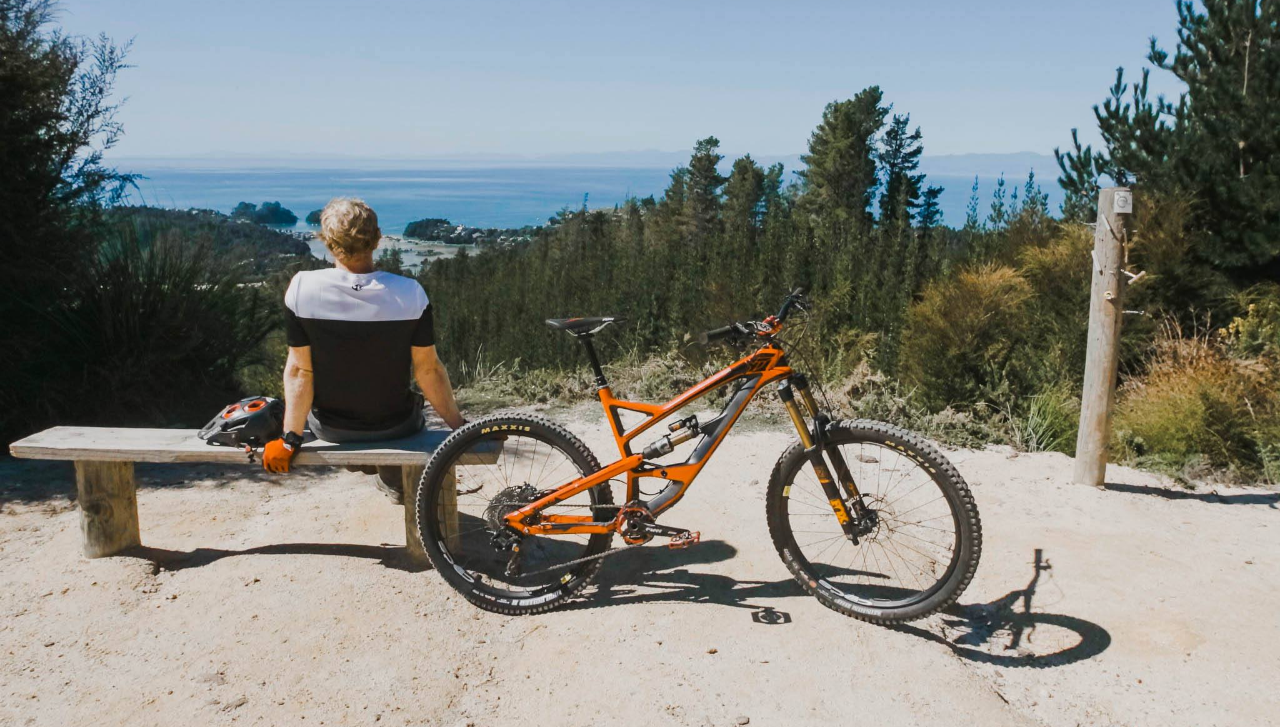
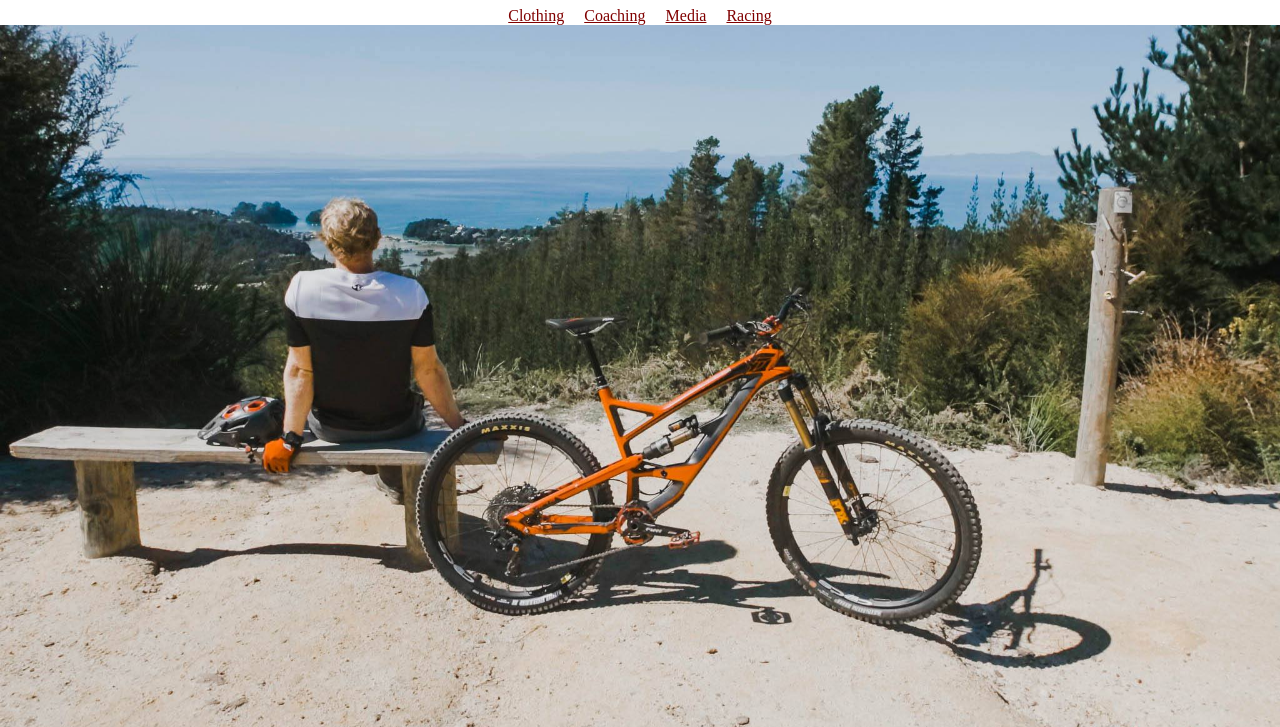
Before and after one commit to bradley-adams/FluidLines, a plain HTML site: page index.html in a window 1280 px wide. Shown: the part 73-800 px from the top of the page. Drawn offline with Linux system fonts and the light colour scheme.

Commit message:
created tiles/links for the 4 pages

```diff
--- a/index.html
+++ b/index.html
@@ -9,7 +9,13 @@
 </head>
 <body>
     <div class="header">
-                <h1 class="header__title">Fluid Lines</h1>
+        <h1 class="header__title">Fluid Lines</h1>
+        <div class="header__tiles">
+            <a href="" class="header__tiles--item">Clothing</a>
+            <a href="" class="header__tiles--item">Coaching</a>
+            <a href="" class="header__tiles--item">Media</a>
+            <a href="" class="header__tiles--item">Racing</a>
+        </div>
     </div>
 </body>
 </html>
--- a/scss/_header.scss
+++ b/scss/_header.scss
@@ -9,4 +9,12 @@ body {
         color: maroon;
         text-align: center;
     }
+    &__tiles {
+        text-align: center;
+
+        &--item {
+            color: maroon;
+            padding: 8px;
+        }
+    }
 }
```
Also changed, not shown: css/app.css, 1 other file.
